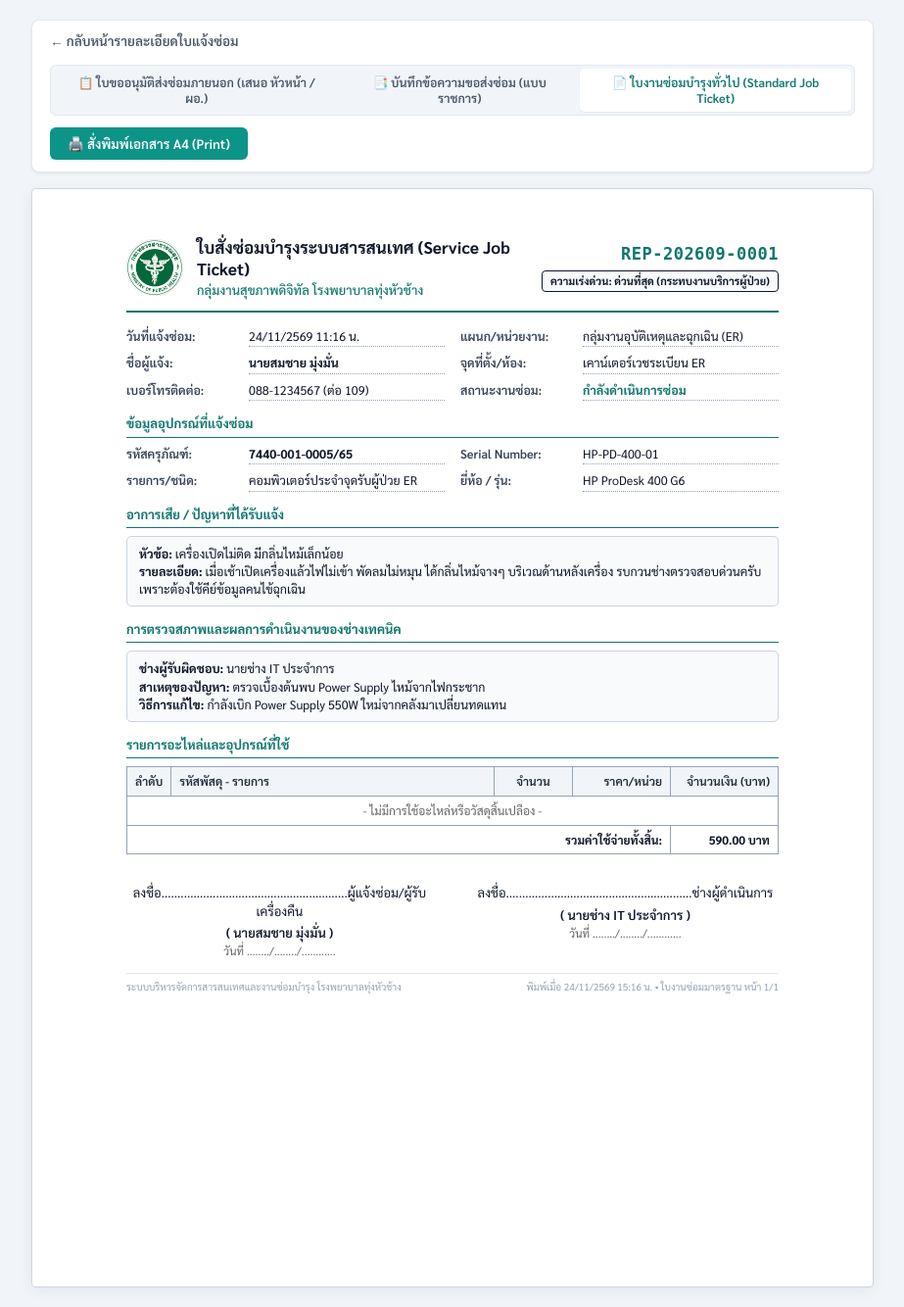
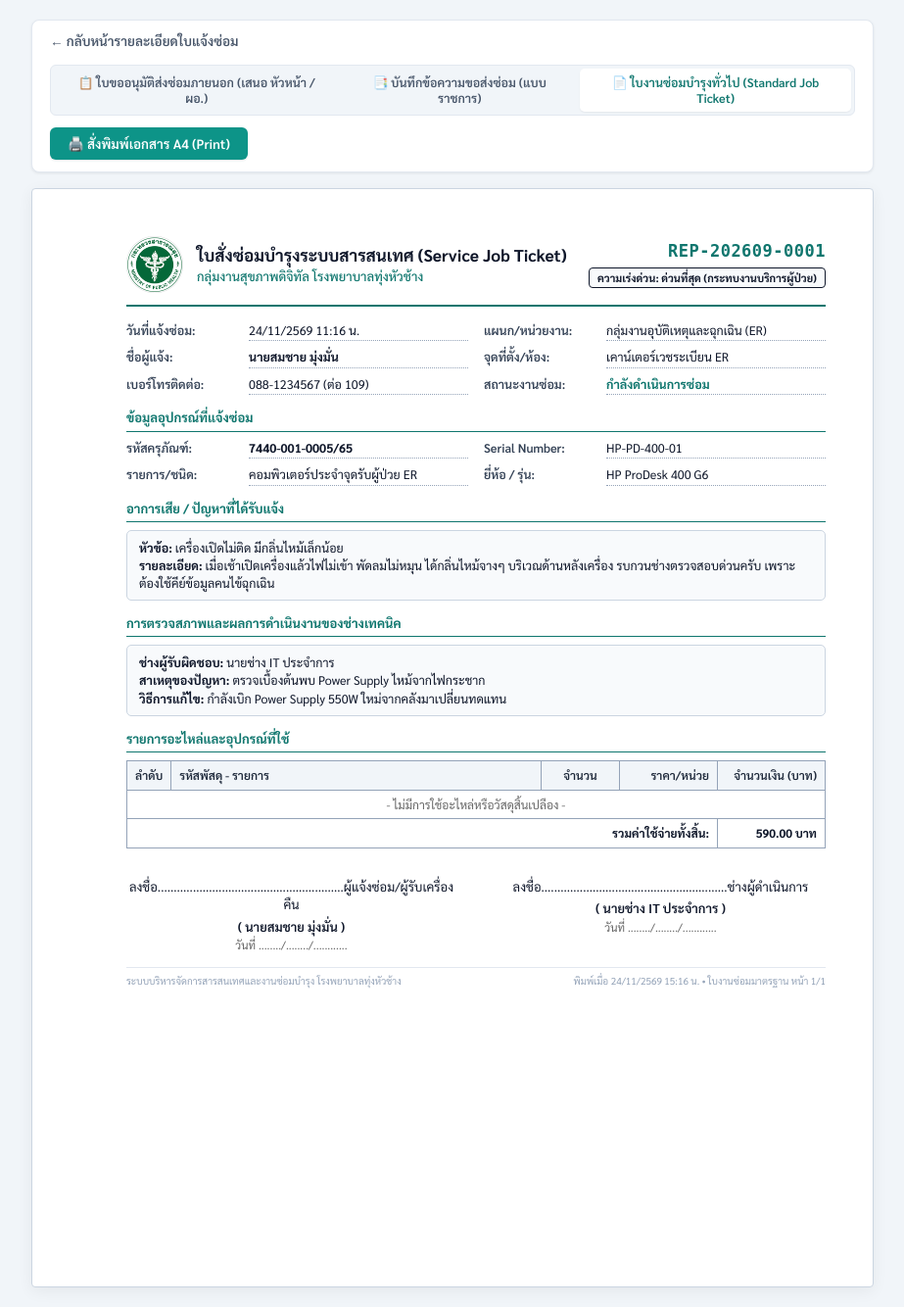
Before and after one commit to monojung/it-system-deploy, a Laravel app: page /repairs/1/print in a window 1280 px wide. Shown: the whole page at 98% size, without its empty margins (178-1101 px from the left). Run offline with Laravel 12, Linux system fonts and the light colour scheme; a user stored in the database is signed in; data comes from the database, SQL or seed files in the repository; some libraries are stand-ins or nearby versions.

Commit message:
feat: set right margin to 0.5in and ensure single page a4 fit v2.15.9

```diff
--- a/config/version.php
+++ b/config/version.php
@@ -11,10 +11,10 @@ return [
     |
     */
 
-    'version' => env('APP_VERSION', '2.15.8'),
-    'release_name' => 'Thung Hua Chang IT Service Platform (Memo Height & Approval Styling Fine-Tuning v2.15.8)',
+    'version' => env('APP_VERSION', '2.15.9'),
+    'release_name' => 'Thung Hua Chang IT Service Platform (Right Margin 0.5in & Single Page A4 Fit v2.15.9)',
     'release_date' => '2026-11-24',
-    'build' => '20261124.5',
+    'build' => '20261124.6',
     'environment' => env('APP_ENV', 'production'),
 
     /*
@@ -39,6 +39,16 @@ return [
     |
     */
     'changelog' => [
+        '2.15.9' => [
+            'date' => '2026-11-24',
+            'badge' => 'Right Margin 0.5in & 1-Page A4 v2.15.9',
+            'badge_color' => '#059669',
+            'title' => 'ปรับระยะขอบขวาเป็น 0.5 นิ้ว (0.5in) และปรับแต่งสัดส่วนให้ลงตัวใน 1 หน้า A4 เสมอ',
+            'highlights' => [
+                'ระยะขอบกระดาษด้านขวา 0.5 นิ้ว (0.5in): ขยายพื้นที่พิมพ์ด้านขวา ช่วยให้ข้อความและกล่องความเห็นลงตัวสวยงามยิ่งขึ้น',
+                'การจัดวางพอดี 1 หน้า A4: ปรับระยะขอบล่างและสัดส่วนกล่องลงนามให้เอกสารบันทึกข้อความและใบเสนออนุมัติจบในหน้าเดียว ไม่ล้นหน้า 2',
+            ],
+        ],
         '2.15.8' => [
             'date' => '2026-11-24',
             'badge' => 'Memo Layout Fine-Tuning v2.15.8',
--- a/resources/views/repairs/print.blade.php
+++ b/resources/views/repairs/print.blade.php
@@ -193,7 +193,7 @@
             max-width: 860px;
             margin: 0 auto;
             background: #ffffff;
-            padding: 0.5in 1in 28px 1in;
+            padding: 0.5in 0.5in 28px 1in;
             border: 1px solid #cbd5e1;
             box-shadow: 0 4px 16px rgba(0, 0, 0, 0.06);
             border-radius: 4px;
@@ -678,7 +678,7 @@
         /* Strict Print Rules for A4 Single Page (1.5in left margin for official filing) */
         @page {
             size: A4 portrait;
-            margin: 0.5in 1in 2cm 1in;
+            margin: 0.5in 0.5in 12mm 1in;
         }
 
         @media print {
@@ -1237,7 +1237,7 @@
 
                     <!-- Director Approval Box -->
                     <div class="memo-approval-box">
-                        <div class=" memo-approval-title" style="color: #0f172a;">คำสั่งการ / การอนุมัติ (ผอ.
+                        <div class="memo-approval-title" style="color: #0f172a;">คำสั่งการ / การอนุมัติ (ผอ.
                             เซ็นอนุมัติ)</div>
                         <div style="margin: 6px 0;">
                             <div class="memo-approval-option">
```
Also changed, not shown: 2 other files.
